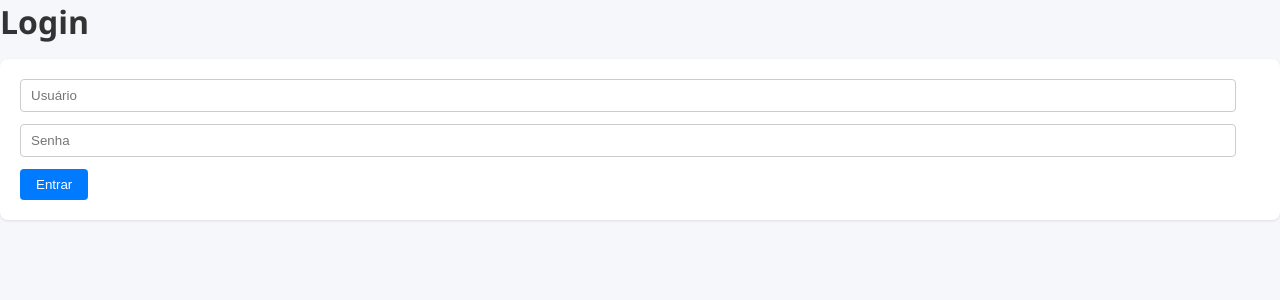
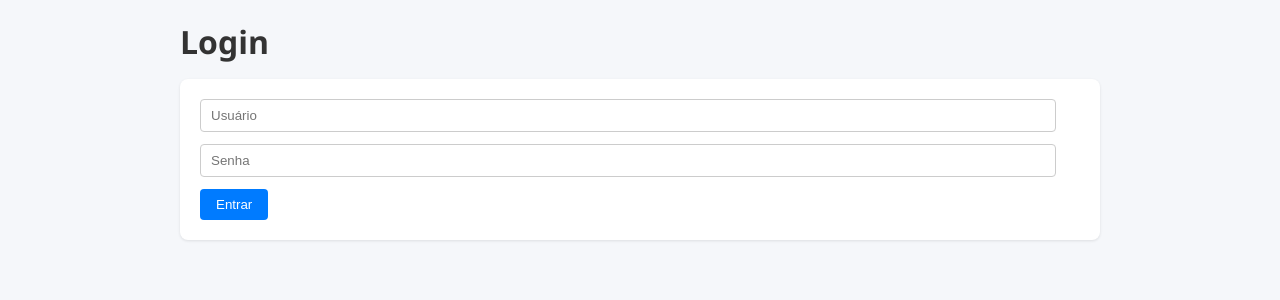
Before and after one commit to mabuie-test/Final, a React (Create React App) app in the folder frontend_repetidor/: page /login in a window 1280 px wide. Shown: the top 300 px of the page. Built offline with nearby package versions, Linux system fonts and the light colour scheme.

Commit message:
Update App.js

```diff
--- a/frontend_repetidor/src/App.js
+++ b/frontend_repetidor/src/App.js
@@ -52,7 +52,8 @@ function App() {
   };
 
   return (
-    <Router>
+    <div className="app-container">
+<Router>
       {auth && (
         <nav style={{ padding: 10, borderBottom: '1px solid #ccc' }}>
           <Link to="/dashboard" style={{ marginRight: 10 }}>Dashboard</Link>
@@ -124,7 +125,8 @@ function App() {
           element={<Navigate to={auth ? "/dashboard" : "/login"} replace />}
         />
       </Routes>
-    </Router>
+       </Router>
+  </div>
   );
 }
 
```
